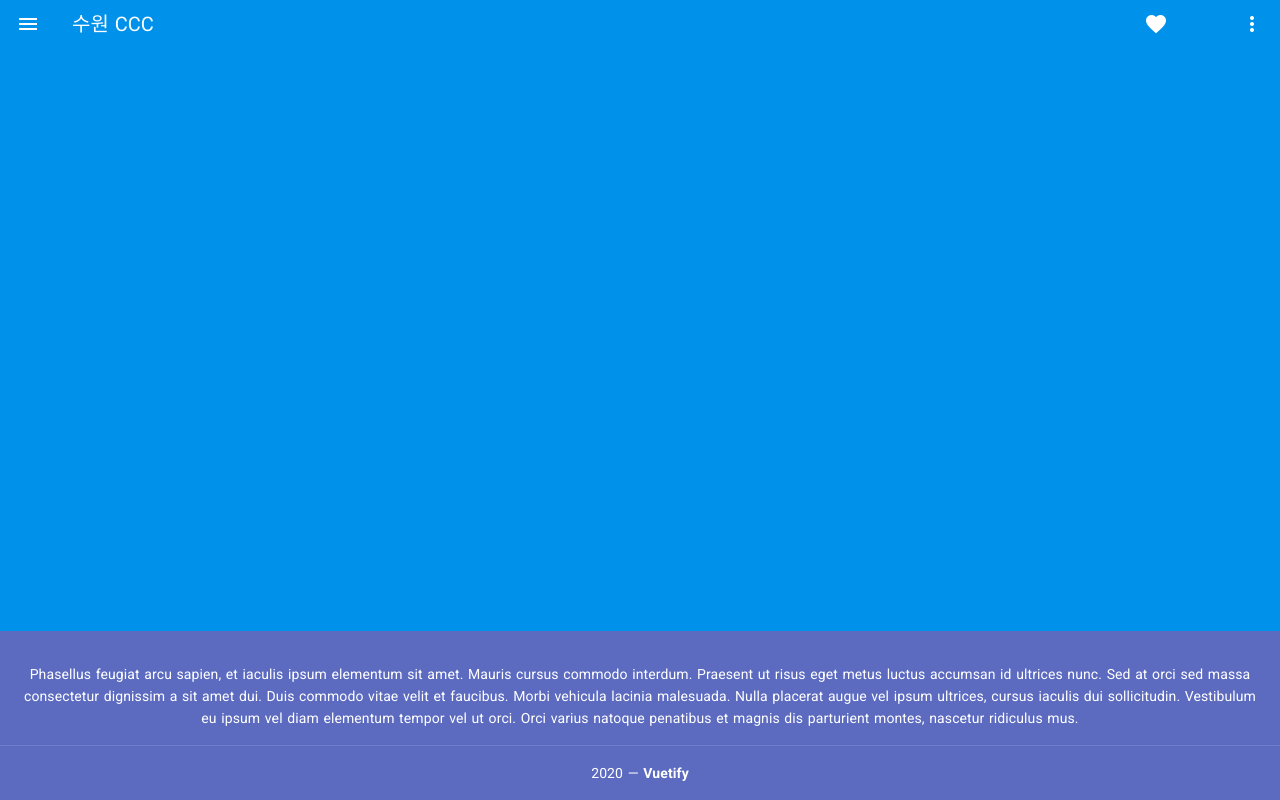
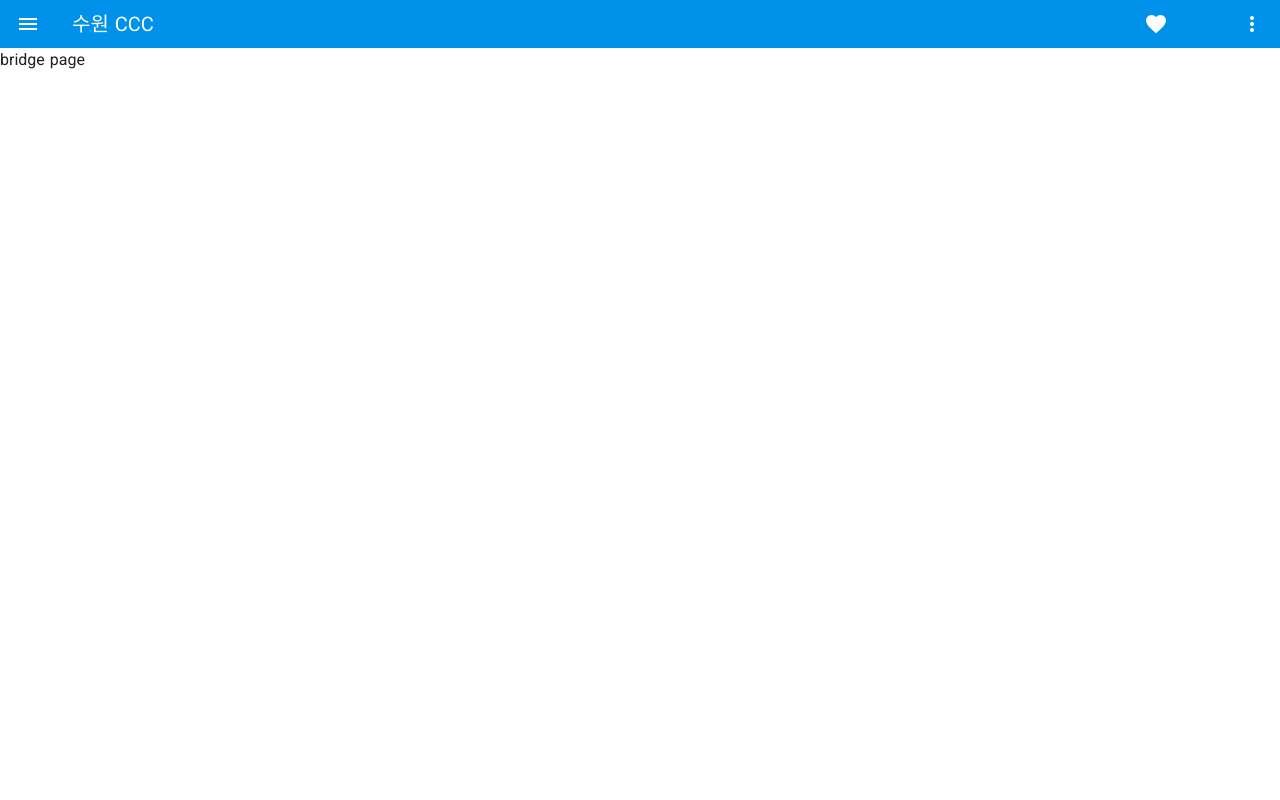
Before and after one commit to peterhyun1234/vue-ForSuwonCCC, a Nuxt app in the folder was-fsc/: page /bridge in a window 1280 px wide. Shown: the top 800 px of the page. Built offline with nearby package versions, Linux system fonts and the light colour scheme.

Commit message:
add bridge

```diff
--- /dev/null
+++ b/was-fsc/pages/bridge.vue
@@ -0,0 +1,23 @@
+<template>
+    <v-app id="inspire">
+        bridge page
+    </v-app>
+</template>
+
+<script>
+
+export default {
+  components: {
+  }
+}
+</script>
+
+<style>
+.container {
+  min-height: 100vh;
+  display: flex;
+  justify-content: center;
+  align-items: center;
+  text-align: center;
+}
+</style>
```
